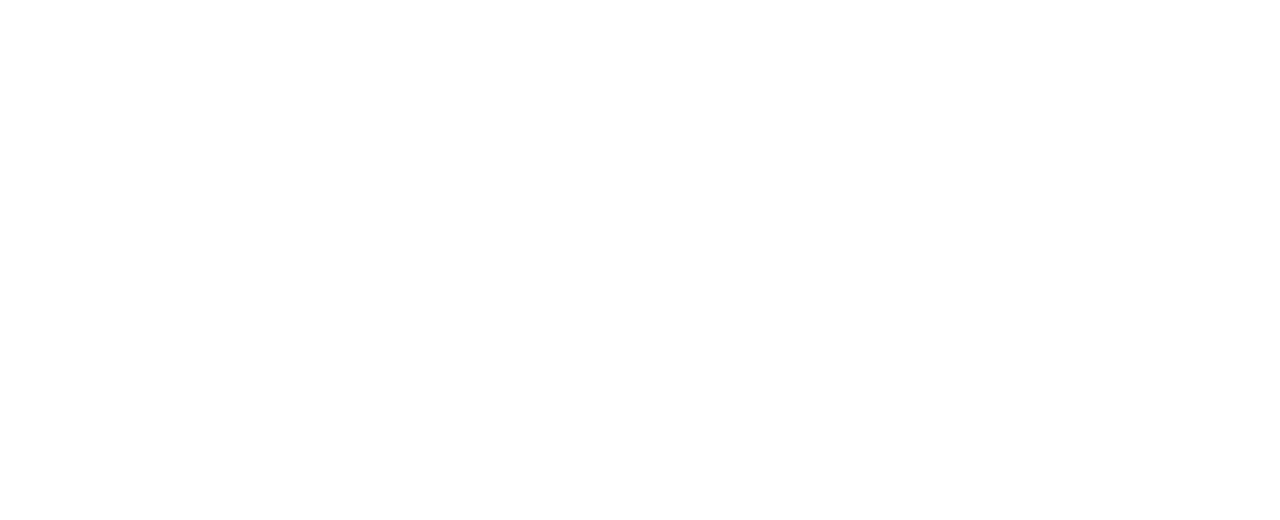
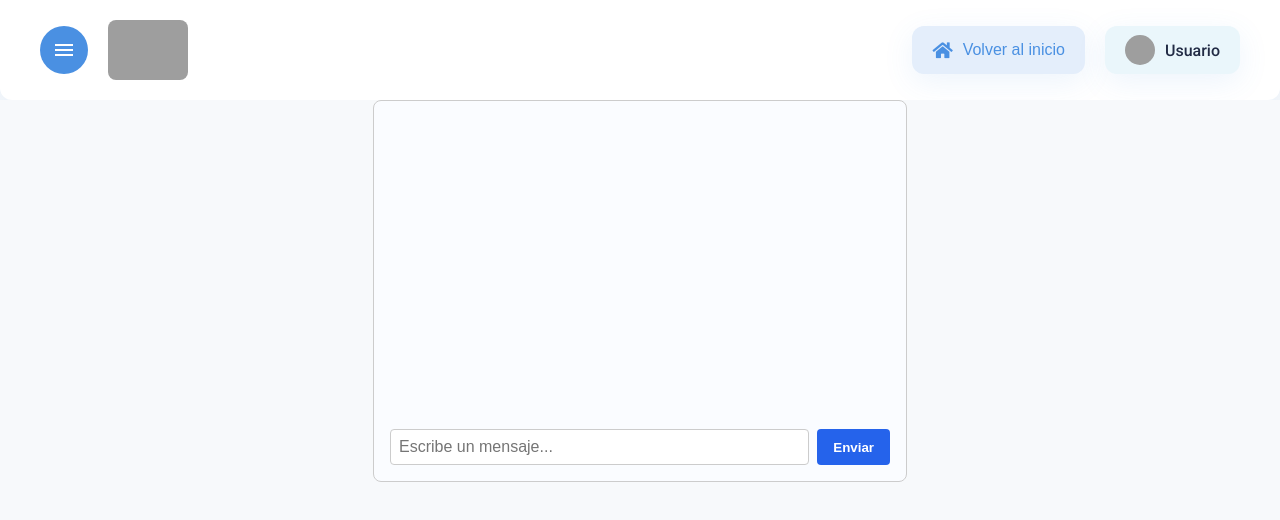
Before and after one commit to Don-wea/TryAll-Regadio, an Angular app in the folder frontend/: page /chat in a window 1280 px wide. Before the commit this address led to /. Shown: the top 520 px of the page. Built offline with nearby package versions, Linux system fonts and the light colour scheme; sample sign-in values are in the browser's storage; grey boxes are pictures that could not be loaded.

Commit message:
chatbot requirements.txt mejorado

```diff
--- a/frontend/src/app/app.routes.ts
+++ b/frontend/src/app/app.routes.ts
@@ -4,7 +4,7 @@
 import { LoginComponent } from './components/login/login.component';
 import { MonitoreoComponent } from './components/monitoreo/monitoreo.component';
 import { TESTComponent } from './components/test/test.component';
-
+import { ChatIaComponent } from './components/chat-ia/chat-ia.component';
 import { ControlDeFlujoComponent } from './components/control-de-flujo/control-de-flujo.component';
 
 import { AuthGuard } from './guards/auth.guards';
@@ -18,7 +18,8 @@
             // { path: 'dashboard', component: DashboardComponent },
             { path: 'monitoreo', component: MonitoreoComponent },
             { path: 'TEST', component: TESTComponent},
-            { path: 'flujo', component: ControlDeFlujoComponent}
+            { path: 'flujo', component: ControlDeFlujoComponent},
+            { path: 'chat', component: ChatIaComponent },
         ],
         canActivate: [AuthGuard] // This is where the AuthGuard should be placed
     },
--- /dev/null
+++ b/frontend/src/app/components/chat-ia/chat-ia.component.html
@@ -0,0 +1,19 @@
+<div class="chat-container">
+  <div class="chat-messages">
+    <div *ngFor="let msg of messages" [class.me]="msg.from === 'user'" [class.ia]="msg.from === 'ia'">
+      <b *ngIf="msg.from === 'user'">Tú:</b>
+      <b *ngIf="msg.from === 'ia'">IA:</b>
+      {{ msg.text }}
+    </div>
+  </div>
+  <form (ngSubmit)="sendMessage()">
+    <input
+      type="text"
+      [(ngModel)]="input"
+      name="input"
+      required
+      autocomplete="off"
+      placeholder="Escribe un mensaje..." />
+    <button type="submit">Enviar</button>
+  </form>
+</div>
--- /dev/null
+++ b/frontend/src/app/components/chat-ia/chat-ia.component.scss
@@ -0,0 +1,55 @@
+.chat-container {
+  max-width: 500px;
+  margin: 0 auto;
+  border: 1px solid #ccc;
+  border-radius: 8px;
+  padding: 16px;
+  background: #fafcff;
+}
+
+.chat-messages {
+  height: 300px;
+  overflow-y: auto;
+  margin-bottom: 12px;
+  display: flex;
+  flex-direction: column;
+  gap: 8px;
+}
+
+.me {
+  text-align: right;
+  color: #2563eb; // azul
+}
+
+.ia {
+  text-align: left;
+  color: #16a34a; // verde
+}
+
+form {
+  display: flex;
+  gap: 8px;
+}
+
+input {
+  flex: 1;
+  padding: 8px;
+  border-radius: 4px;
+  border: 1px solid #ccc;
+  font-size: 1em;
+}
+
+button {
+  padding: 8px 16px;
+  background: #2563eb;
+  color: #fff;
+  border: none;
+  border-radius: 4px;
+  font-weight: bold;
+  transition: background 0.2s;
+  cursor: pointer;
+
+  &:hover {
+    background: #1e40af;
+  }
+}
--- /dev/null
+++ b/frontend/src/app/components/chat-ia/chat-ia.component.ts
@@ -0,0 +1,40 @@
+import { Component } from '@angular/core';
+import { CommonModule } from '@angular/common';
+import { FormsModule } from '@angular/forms';
+import { HttpClient, HttpClientModule } from '@angular/common/http';
+
+@Component({
+  selector: 'app-chat-ia',
+  standalone: true,
+  imports: [CommonModule, FormsModule, HttpClientModule],
+  templateUrl: './chat-ia.component.html',
+  styleUrls: ['./chat-ia.component.scss'],
+})
+export class ChatIaComponent {
+  input = '';
+  messages: { from: 'user' | 'ia', text: string }[] = [];
+  loading = false;
+
+  constructor(private http: HttpClient) {}
+
+  sendMessage() {
+    const userMsg = this.input.trim();
+    if (!userMsg) return;
+
+    this.messages.push({ from: 'user', text: userMsg });
+    this.input = '';
+    this.loading = true;
+
+    this.http.post<any>('http://localhost:8000/api/chat/', { message: userMsg })
+      .subscribe({
+        next: (resp) => {
+          this.messages.push({ from: 'ia', text: resp.response });
+          this.loading = false;
+        },
+        error: (err) => {
+          this.messages.push({ from: 'ia', text: 'Error al conectar con la IA.' });
+          this.loading = false;
+        }
+      });
+  }
+}
--- a/frontend/src/app/components/layout/layout.component.html
+++ b/frontend/src/app/components/layout/layout.component.html
@@ -15,6 +15,12 @@
                [class.active]="isActive('/TEST')"
                (click)="navigateToTEST()">
               <span>Test</span>
+            </a>
+            <a mat-list-item
+               [class.active]="isActive('/chatbot')"
+               (click)="navigateToChatbot()">
+              <span>Chatbot IA</span>
+              <mat-icon class="ml-2">smart_toy</mat-icon>
             </a>
             <a mat-list-item
                [class.active]="isActive('/flujo')"
--- a/frontend/src/app/components/layout/layout.component.ts
+++ b/frontend/src/app/components/layout/layout.component.ts
@@ -13,6 +13,7 @@
 //my components
 import { HeaderComponent } from '../header/header.component';
 import { AuthService } from '../../auth/auth.service'; // Importa el servicio de autenticación
+import { ChatIaComponent } from '../chat-ia/chat-ia.component';
 // import { FooterComponent } from '../footer/footer.component';
 
 @Component({
@@ -24,6 +25,7 @@
      MatButtonModule,
      CommonModule,
      HeaderComponent,
+     ChatIaComponent,
     //  FooterComponent,
      RouterOutlet
   ],
@@ -44,7 +46,9 @@
   navigateToDashboard() {  // Función que nos lleva al dashboard
     this.router.navigate(['/dashboard']);
   }
-
+  navigateToChatbot() {  // Función que nos lleva al chatbot
+    this.router.navigate(['/chat']);
+  }
   navigateToMonitoreo(){  // Función que nos lleva a la home
     this.router.navigate(['/monitoreo']);
   }
```
Also changed, not shown: 2 other files (tests, documents, lock files or other folders).
